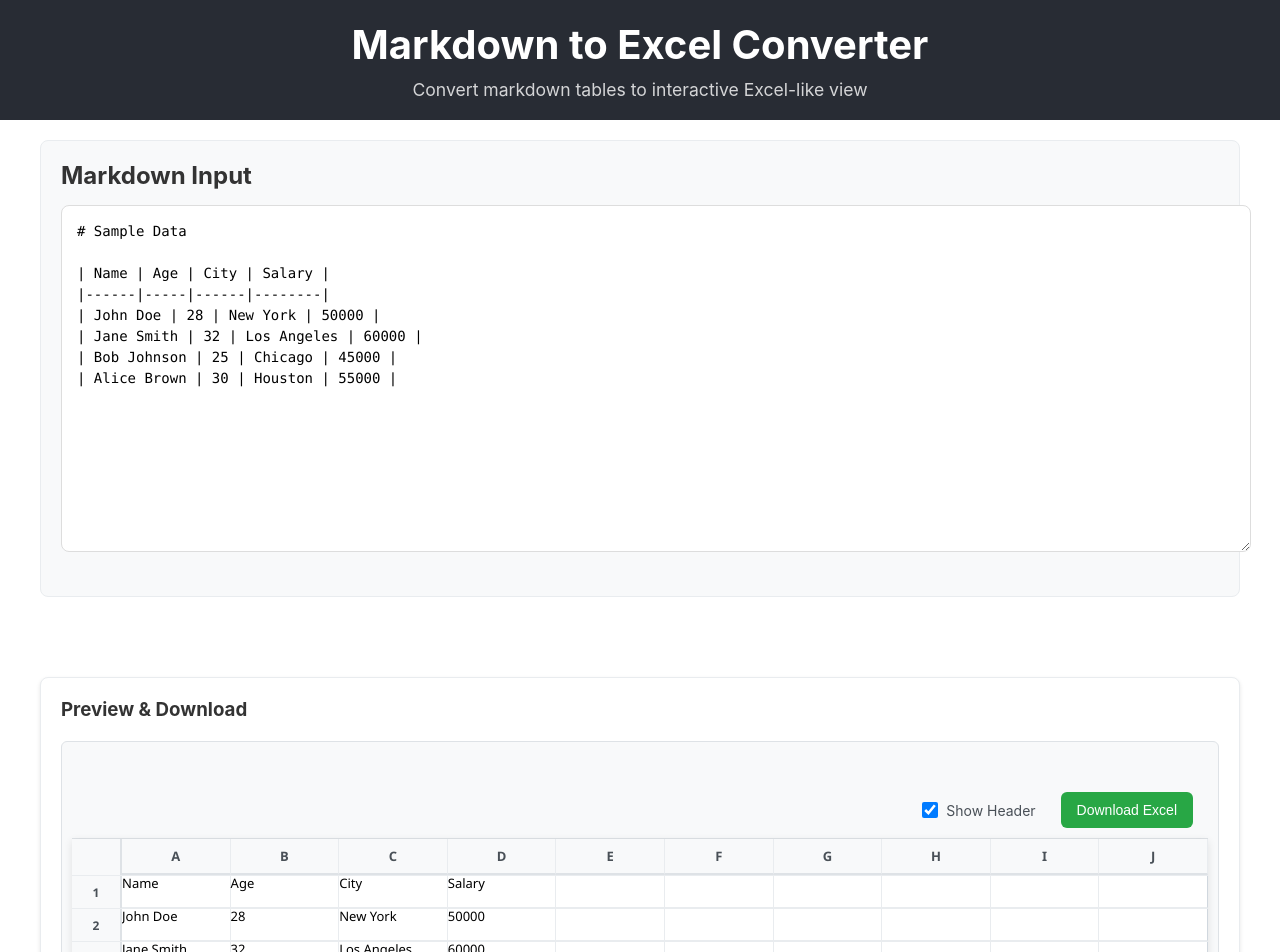
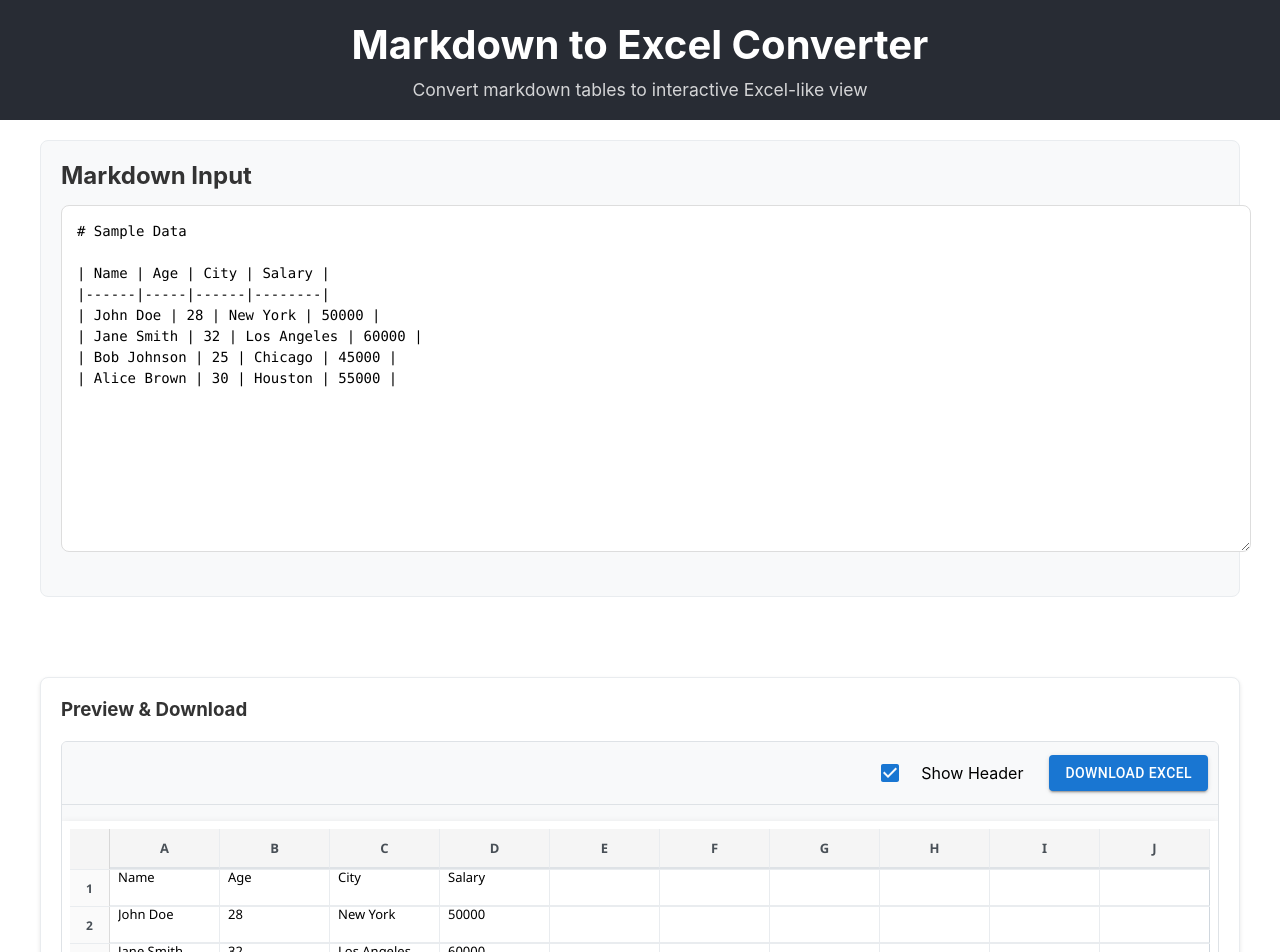
Before and after one commit to MohammadNoman-KPMG/excelcomp, a React (Create React App) app: page / in a window 1280 px wide. Shown: the top 952 px of the page. Built offline with nearby package versions, Linux system fonts and the light colour scheme.

Commit message:
almost done

```diff
--- a/package.json
+++ b/package.json
@@ -3,15 +3,18 @@
   "version": "0.1.0",
   "private": true,
   "dependencies": {
+    "@emotion/react": "^11.14.0",
+    "@emotion/styled": "^11.14.1",
+    "@mui/material": "^7.2.0",
     "@testing-library/dom": "^10.4.0",
     "@testing-library/jest-dom": "^6.6.3",
     "@testing-library/react": "^16.3.0",
     "@testing-library/user-event": "^13.5.0",
     "react": "^19.1.0",
     "react-dom": "^19.1.0",
+    "react-markdown": "^9.0.1",
     "react-scripts": "5.0.1",
     "web-vitals": "^2.1.4",
-    "react-markdown": "^9.0.1",
     "xlsx": "^0.18.5"
   },
   "scripts": {
@@ -38,7 +41,6 @@
       "last 1 safari version"
     ]
   },
-
   "devDependencies": {
     "@types/react-data-grid": "^4.0.12"
   }
--- a/src/ExcelComponent/ExcelViewer.tsx
+++ b/src/ExcelComponent/ExcelViewer.tsx
@@ -1,6 +1,10 @@
 import React, { useState, useMemo, useCallback, useRef, useEffect } from 'react';
 import * as XLSX from 'xlsx';
 import './ExcelViewer.css';
+import Box from '@mui/material/Box';
+import Checkbox from '@mui/material/Checkbox';
+import Stack from '@mui/material/Stack';
+import Button from '@mui/material/Button';
 
 // Minimal type definitions
 interface GridSize {
@@ -450,51 +454,76 @@ const sortData = (columnIndex: number) => {
 
 
   return (
-    <div className="excel-viewer">
-      <div className="excel-section">
-        <div className="excel-controls">
-          {/* Only show controls if not in read-only mode */}
-            <div className="checkbox-container">
-              <label className="checkbox-label">
-                <input
-                  type="checkbox"
+    <Box className="excel-viewer-container">
+      <Stack direction="row" spacing={2} alignItems="center" justifyContent="flex-start" className="excel-controls" sx={{ mb: 2 }}>
+        <Checkbox
           checked={showHeaders}
           onChange={(e) => setShowHeaders(e.target.checked)}
-                  className="header-checkbox"
+          color="primary"
+          inputProps={{ 'aria-label': 'Show Header' }}
         />
         Show Header
-              </label>
-            </div>
-          <button onClick={handleGenerateExcel} className="btn btn-success">
+        <Button variant="contained" color="primary" onClick={handleGenerateExcel}>
           Download Excel
-          </button>
-        </div>
-
-        <div
+        </Button>
+      </Stack>
+      <Box
         className="advanced-excel-grid"
         ref={gridRef}
         onMouseUp={handleMouseUp}
         onMouseLeave={handleMouseUp}
+        sx={{
+          border: 1,
+          borderColor: 'divider',
+          borderRadius: 10,
+          // overflow: 'auto',
+          bgcolor: 'background.paper',
+          p: 1,
+          maxHeight: 600, // or any height you want for scroll
+        }}
       >
         {/* Column Headers - Conditionally Rendered */}
         {showHeaders && (
-            <div className="excel-row header-row">
-              <div className="excel-cell row-header"></div>
+          <Stack direction="row" className="excel-row header-row" sx={{ minHeight: 40 }}>
+            <Box className="excel-cell row-header" sx={{ width: 40, minWidth: 40, bgcolor: 'grey.100', borderRight: 1, borderColor: 'divider' }}></Box>
             {Array.from({ length: gridSize.cols }, (_, colIndex) => (
-                <div
+              <Box
                 key={colIndex}
                 className="excel-cell column-header sortable"
-                  style={{ width: columnWidths[colIndex] }}
+                sx={{
+                  width: columnWidths[colIndex] || 120,
+                  minWidth: 80,
+                  bgcolor: 'grey.100',
+                  borderRight: 1,
+                  borderColor: 'divider',
+                  display: 'flex',
+                  alignItems: 'center',
+                  textAlign: 'center',
+                  position: 'relative',
+                  cursor: 'pointer',
+                  userSelect: 'none'
+                }}
                 onClick={() => sortData(colIndex)}
               >
-                  <span>{getColumnLetter(colIndex)}</span>
+                <Box component="span" sx={{ flexGrow: 1 }}>
+                  {getColumnLetter(colIndex)}
                   {sortConfig?.column === colIndex && (
-                    <span className="sort-indicator">
-                      {sortConfig.direction === 'asc' ? ' ↑' : ' ↓'}
-                    </span>
+                    <Box component="span" className="sort-indicator" sx={{ ml: 0.5 }}>
+                      {sortConfig.direction === 'asc' ? '↑' : '↓'}
+                    </Box>
                   )}
-                  <div
+                </Box>
+                <Box
                   className="column-resizer"
+                  sx={{
+                    position: 'absolute',
+                    right: 0,
+                    top: 0,
+                    height: '100%',
+                    width: 6,
+                    cursor: 'col-resize',
+                    zIndex: 2,
+                  }}
                   onMouseDown={(e) => {
                     e.preventDefault();
                     const startX = e.clientX;
@@ -514,43 +543,63 @@ const sortData = (columnIndex: number) => {
                     document.addEventListener('mouseup', handleMouseUp);
                   }}
                 />
-                </div>
+              </Box>
             ))}
-            </div>
+          </Stack>
         )}
 
         {/* Data Rows */}
         {editableData.map((row, rowIndex) => (
-            <div key={rowIndex} className="excel-row">
-              {/* Row Number - Conditionally Rendered */}
+          <Stack key={rowIndex} direction="row" className="excel-row" sx={{ minHeight: 36 }}>
             {showHeaders && (
-                <div className="excel-cell row-header">{rowIndex + 1}</div>
+              <Box
+                className="excel-cell row-header"
+                sx={{
+                  width: 40,
+                  minWidth: 40,
+                  bgcolor: 'grey.50',
+                  borderRight: 1,
+                  borderColor: 'divider',
+                  display: 'flex',
+                  alignItems: 'center',
+                  justifyContent: 'center',
+                  textAlign: 'center'
+                }}
+              >
+                {rowIndex + 1}
+              </Box>
             )}
-
-              {/* Data Cells */}
             {Array.from({ length: gridSize.cols }, (_, colIndex) => (
-                <div
+              <Box
                 key={colIndex}
                 className={`excel-cell data-cell advanced-cell ${
                   isCellSelected(rowIndex, colIndex) ? 'selected' : ''
                 } ${!showHeaders ? 'no-headers' : ''}`}
-                  style={{
+                sx={{
                   width: columnWidths[colIndex] || 120,
-                    minWidth: '80px' // Ensure minimum width for grid lines
+                  minWidth: 80,
+                  borderRight: 1,
+                  borderBottom: 1,
+                  borderColor: 'divider',
+                  bgcolor: isCellSelected(rowIndex, colIndex) ? 'primary.light' : 'background.paper',
+                  display: 'flex',
+                  alignItems: 'center',
+                  px: 1,
+                  cursor: 'pointer',
+                  userSelect: 'none'
                 }}
                 onMouseDown={() => handleCellMouseDown(rowIndex, colIndex)}
                 onMouseEnter={() => handleCellMouseEnter(rowIndex, colIndex)}
               >
-                  <span className="cell-content">
+                <Box className="cell-content" sx={{ width: '100%', overflow: 'hidden', textOverflow: 'ellipsis', whiteSpace: 'nowrap' }}>
                   {row[`col${colIndex}`] || ''}
-                  </span>
-                </div>
+                </Box>
+              </Box>
             ))}
-            </div>
+          </Stack>
         ))}
-        </div>
-      </div>
-    </div>
+      </Box>
+    </Box>
   );
 };
 
```
Also changed, not shown: src/App.js (+0 -74 lines), 1 other file (tests, documents, lock files or other folders). Lines whose indentation alone changed are shown as unchanged.
